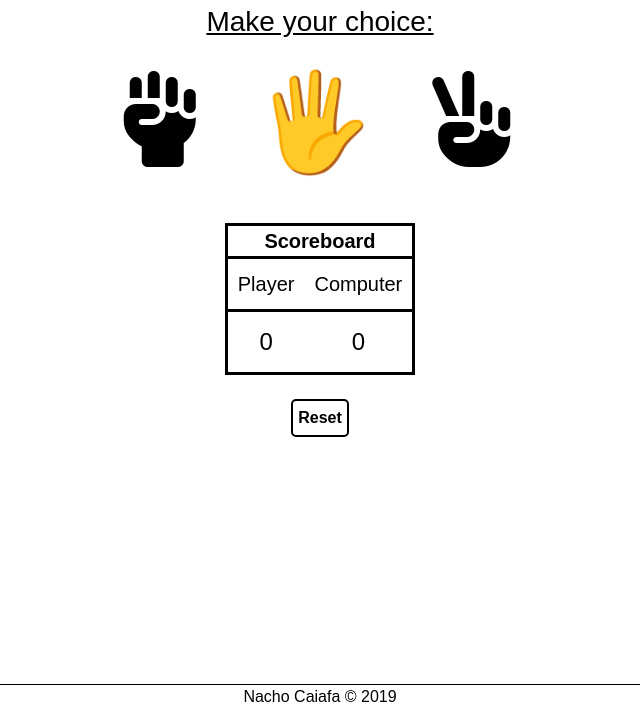
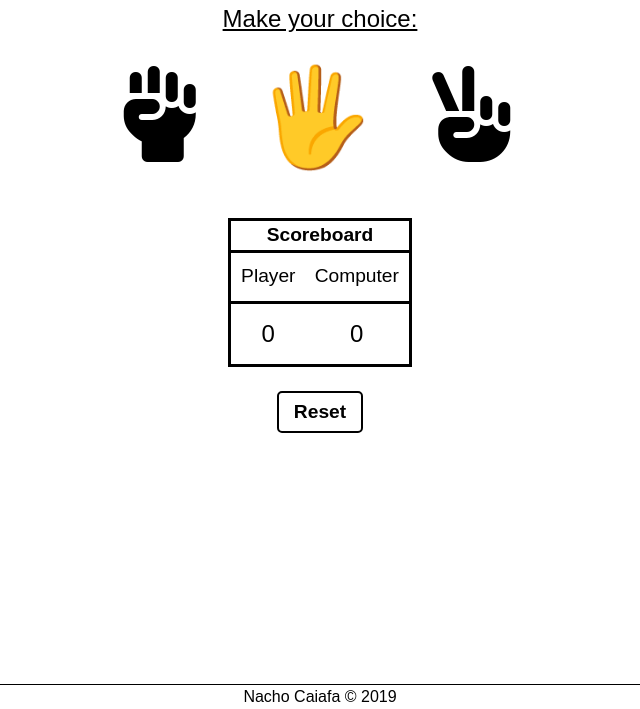
Before and after one commit to NachoKai/rock-paper-scissors, a plain HTML site: page index.html in a window 1280 px wide. Shown: the part 91-800 px from the top of the page, without its empty margins (320-960 px from the left). Drawn offline with nearby package versions, Linux system fonts and the light colour scheme.

Commit message:
achica un poco las fuentes

```diff
--- a/css/main.scss
+++ b/css/main.scss
@@ -36,8 +36,13 @@ p {
 }
 
 .title {
+    font-size: 2.5em;
     font-weight: bold;
     padding-bottom: 20px;
+}
+
+.title2 {
+    font-size: 1.5em;
 }
 
 .fa {
@@ -60,7 +65,10 @@ p {
 
 #reset {
     padding: 5px;
+    padding-right: 15px;
+    padding-left: 15px;
     font-weight: bold;
+    font-size: 1.2em;
     border-radius: 5px;
     outline: 0;
 }
@@ -74,7 +82,9 @@ tbody {
 }
 
 .score {
-    font-size: 20px;
+    margin: 4px;
+    margin: 4px;
+    font-size: 1.2em;
 }
 
 .computeranswer {
--- a/index.html
+++ b/index.html
@@ -16,7 +16,7 @@
         <div class="gamebox" id="gamebox">
             <h1 class="title">Rock - Paper - Scissors</h1>
 
-            <h3>Make your choice:</h3>
+            <h3 class="title2">Make your choice:</h3>
             <div class="usercontainer">
                 <i id="rock" class="fa">✊</i>
                 <i id="paper" class="fa">🖐</i>
```
Also changed, not shown: css/main.css, 1 other file.
